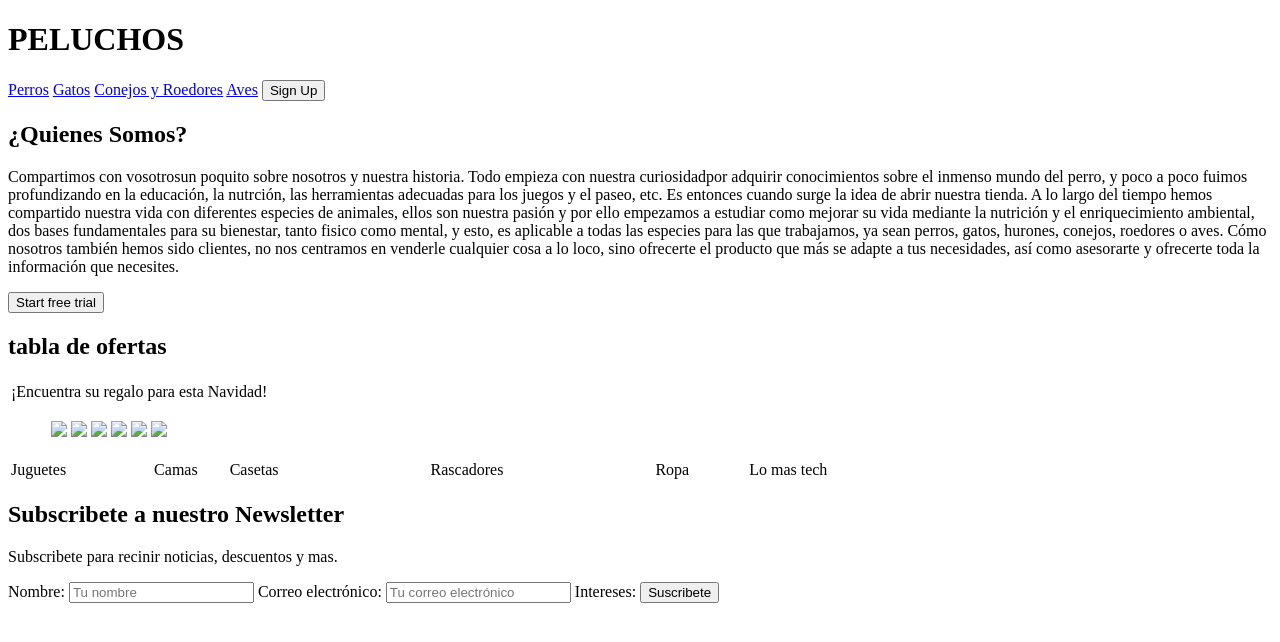
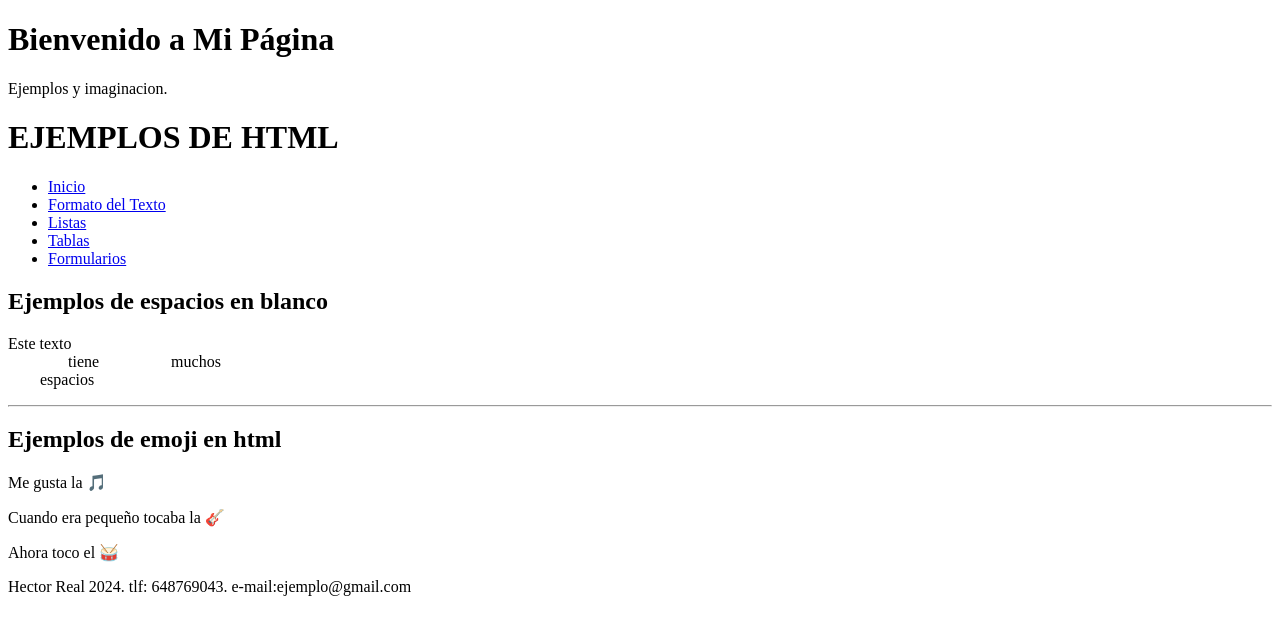
Before and after one commit to Hector1008/trabajolenguajedemarcas, a plain HTML site: page index.html in a window 1280 px wide. Drawn offline with Linux system fonts and the light colour scheme.

Commit message:
Update index.html

```diff
--- a/index.html
+++ b/index.html
@@ -2,84 +2,63 @@
     <html lang="es">
         <head>
             <meta charset="UTF-8">
-  <meta name="viewport" content="width=device-width, initial-scale=1.0">
-  <title>Ejercico reapso HTML</title>
-  <link rel="stylesheet" href="estilo1.css">
+            <title> Pagina de prueba </title>
+            <link rel="shortcut icon" href="Favicon1.jpeg" type="image/jpeg" />
+            <meta name="description" content="En esta pagina web se va ha hacer el ejercicio que estamos trabajando en clase"/>
+            <meta name="keywords" content="meta, link, href"/>
+            <meta name="author" content="Pilar P" />
+            <meta name="copyright" content="Hector Real" />
+            <link rel="stylesheet" href="style.css">
+
         </head>
+
         <body>
 
-
             <header>
-    <div class="container-center">
-      <h1>PELUCHOS</h1>
-      <nav>
-        <a href="#Perros">Perros</a>
-        <a href="#Gatos">Gatos</a>
-        <a href="#Conejos y Roedores">Conejos y Roedores</a>
-        <a href="#Aves">Aves</a>
-        <button>Sign Up</button>
-      </nav>
-    </div>
+                <h1>Bienvenido a Mi Página</h1>
+                <p>Ejemplos y imaginacion.</p>
             </header>
 
+            <h1> EJEMPLOS DE HTML</h1>
 
-  <section class="cta">
-    <div class="container-center">
-      <h2>¿Quienes Somos?</h2>
-      <p> Compartimos con vosotrosun poquito sobre nosotros y nuestra historia. Todo empieza con nuestra curiosidadpor adquirir conocimientos sobre el inmenso mundo del perro, y poco a poco fuimos profundizando en la educación, la nutrción, las herramientas adecuadas para los juegos y el paseo, etc. Es entonces cuando surge la idea de abrir nuestra tienda. A lo largo del tiempo hemos compartido nuestra vida con diferentes especies de animales, ellos son nuestra pasión y por ello empezamos a estudiar como mejorar su vida mediante la nutrición y el enriquecimiento ambiental, dos bases fundamentales para su bienestar, tanto fisico como mental, y esto, es aplicable a todas las especies para las que trabajamos, ya sean perros, gatos, hurones, conejos, roedores o aves. Cómo nosotros también hemos sido clientes, no nos centramos en venderle cualquier cosa a lo loco, sino ofrecerte el producto que más se adapte a tus necesidades, así como asesorarte y ofrecerte toda la información que necesites.</p>
-      <button>Start free trial</button>
-    </div>
-  </section>
+            <nav>
+                <ul>
+                    <li> <a href="Index.html"> Inicio</a> </li>
+                    <li> <a href="FormatoTexto.html">Formato del Texto</a></li>
+                    <li> <a href="listas.html"> Listas</a></li>
+                    <li> <a href="tablas.html">Tablas </a></li>
+                    <li> <a href="formularios.html">Formularios </a></li>
 
-  <section class="ofertas">
-    <div class="container-center">
-      <h2>tabla de ofertas</h2>
 
-        <table>
+                </ul>
 
-            <thead>
-                <tr>
-                    <td> ¡Encuentra su regalo para esta Navidad!</a></td>
-                </tr>
-            </thead>
+            </nav>
 
-            <tbody>
-                <tr>
-                    <td>
-                        <figure>
-                        <img src="Juguetes.jpeg" width="120">
-                        <img src="Camas.jpg" width="120">
-                        <img src="Casetas.jpg" width="120">
-                        <img src="Rascadores.jpg" width="120">
-                        <img src="Ropa.jpg" width="120">
-                        <img src="Lo mas tech.jpg" width="120">
-                        </figure>
-                    </td>
-                    <tr>
-                        <td>Juguetes &nbsp;&nbsp;&nbsp;&nbsp;&nbsp;&nbsp;&nbsp;&nbsp;&nbsp;&nbsp;&nbsp;&nbsp;&nbsp;&nbsp;&nbsp;&nbsp;&nbsp;&nbsp;&nbsp;&nbsp; Camas &nbsp;&nbsp;&nbsp;&nbsp;&nbsp;&nbsp; Casetas &nbsp;&nbsp;&nbsp;&nbsp;&nbsp;&nbsp;&nbsp;&nbsp;&nbsp;&nbsp;&nbsp;&nbsp;&nbsp;&nbsp;&nbsp;&nbsp;&nbsp;&nbsp;&nbsp;&nbsp;&nbsp;&nbsp;&nbsp;&nbsp;&nbsp;&nbsp;&nbsp;&nbsp;&nbsp;&nbsp;&nbsp;&nbsp;&nbsp;&nbsp;&nbsp;&nbsp; Rascadores &nbsp;&nbsp;&nbsp;&nbsp;&nbsp;&nbsp;&nbsp;&nbsp;&nbsp;&nbsp;&nbsp;&nbsp;&nbsp;&nbsp;&nbsp;&nbsp;&nbsp;&nbsp;&nbsp;&nbsp;&nbsp;&nbsp;&nbsp;&nbsp;&nbsp;&nbsp;&nbsp;&nbsp;&nbsp;&nbsp;&nbsp;&nbsp;&nbsp;&nbsp;&nbsp;&nbsp; Ropa &nbsp;&nbsp;&nbsp;&nbsp;&nbsp;&nbsp;&nbsp;&nbsp;&nbsp;&nbsp;&nbsp;&nbsp;&nbsp;&nbsp;Lo mas tech</td>
-                    </tr>
-                </tr>
-            </tbody>
 
-        </table>
+            <H2> Ejemplos de espacios en blanco </H2>
 
-    </div>
-  </section>
+            <p>
+            Este texto &nbsp;&nbsp;&nbsp;&nbsp;&nbsp;&nbsp;<br>
+            &nbsp;&nbsp;&nbsp;&nbsp;&nbsp;&nbsp;&nbsp;&nbsp;&nbsp;&nbsp;&nbsp;&nbsp;&nbsp;&nbsp;&nbsp;tiene &nbsp;&nbsp;&nbsp;&nbsp;&nbsp;&nbsp;&nbsp;&nbsp;&nbsp;&nbsp;&nbsp;&nbsp;&nbsp;&nbsp;&nbsp;&nbsp; muchos <br>
+            &nbsp;&nbsp;&nbsp;&nbsp;&nbsp;&nbsp;&nbsp;&nbsp;espacios
+            </p>
 
-  <section class="newsletter-fullwidth">
-    <div class="newsletter-content">
-      <h2>Subscribete a nuestro Newsletter</h2>
-      <p>Subscribete para recinir noticias, descuentos y mas.</p>
-      <form>
-        <label for="nombre"> Nombre: </label>
-        <input type="nombre" id="nombre" name="nombre" placeholder="Tu nombre" required>
-        <label for="email">Correo electrónico:</label>
-        <input type="email" id="email" name="email" placeholder="Tu correo electrónico" required>
-        <label for="intereses"> Intereses: </label>
-        <button type="submit">Suscribete</button>
-      </form>
-    </div>
-  </section>
+            <p></p>
+            <hr/>
+            <p></p>
+            <h2> Ejemplos de emoji en html </h2>
+
+
+            <p>
+                <p> Me gusta la  &#127925; </p>
+                <p> Cuando era pequeño tocaba la &#127928; </p>
+                <P> Ahora toco el  &#129345; </p>
+            </p>
 
         </body>
+
+        <footer>
+             Hector Real 2024. tlf: 648769043. e-mail:ejemplo@gmail.com
+        </footer>
+
     </html>
```
Lines whose indentation alone changed are shown as unchanged.
